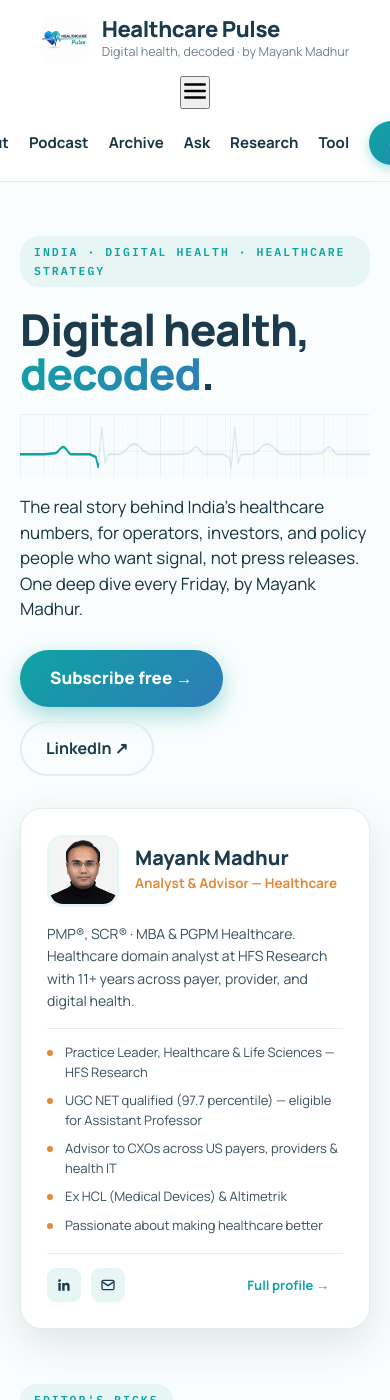
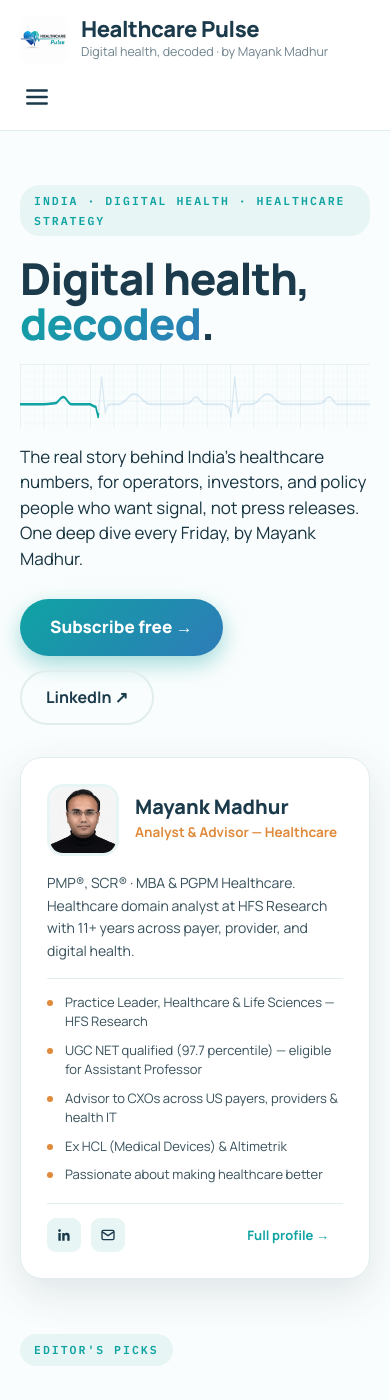
Before and after one commit to mayankmadhur25/mayankmadhur25.github.io, a Jekyll site: the page built from index.html, in a window 390 px wide and 1400 px high. Built offline with Jekyll 4.4.1, drawn with Linux system fonts in a browser that asks for light colours.

Commit message:
Add files via upload

```diff
--- a/assets/css/style.css
+++ b/assets/css/style.css
@@ -461,8 +461,30 @@
 }
 
 /* ---------- mobile ---------- */
+/* hamburger button — hidden on desktop */
+.nav-toggle { display: none; background: none; border: none; cursor: pointer; color: var(--navy); padding: 4px; }
+[data-theme="dark"] .nav-toggle { color: #E8F4F4; }
+
+@media (max-width: 820px) {
+  .nav-toggle { display: inline-flex; align-items: center; }
+  .site-header { position: relative; flex-wrap: wrap; }
+  .site-header nav {
+    display: none;
+    flex-direction: column;
+    align-items: flex-start;
+    gap: 4px;
+    width: 100%;
+    margin-top: 14px;
+    padding-top: 14px;
+    border-top: 1px solid var(--line);
+  }
+  .site-header nav.open { display: flex; }
+  .site-header nav a { font-size: 16px; padding: 9px 4px; width: 100%; }
+  .nav-subscribe { margin-top: 6px; }
+  .theme-toggle { margin-top: 8px; }
+}
+
 @media (max-width: 600px) {
-  .site-header { flex-direction: column; gap: 12px; }
   .post-grid { grid-template-columns: 1fr; }
   .util-in { flex-direction: column; gap: 4px; }
 }
```
